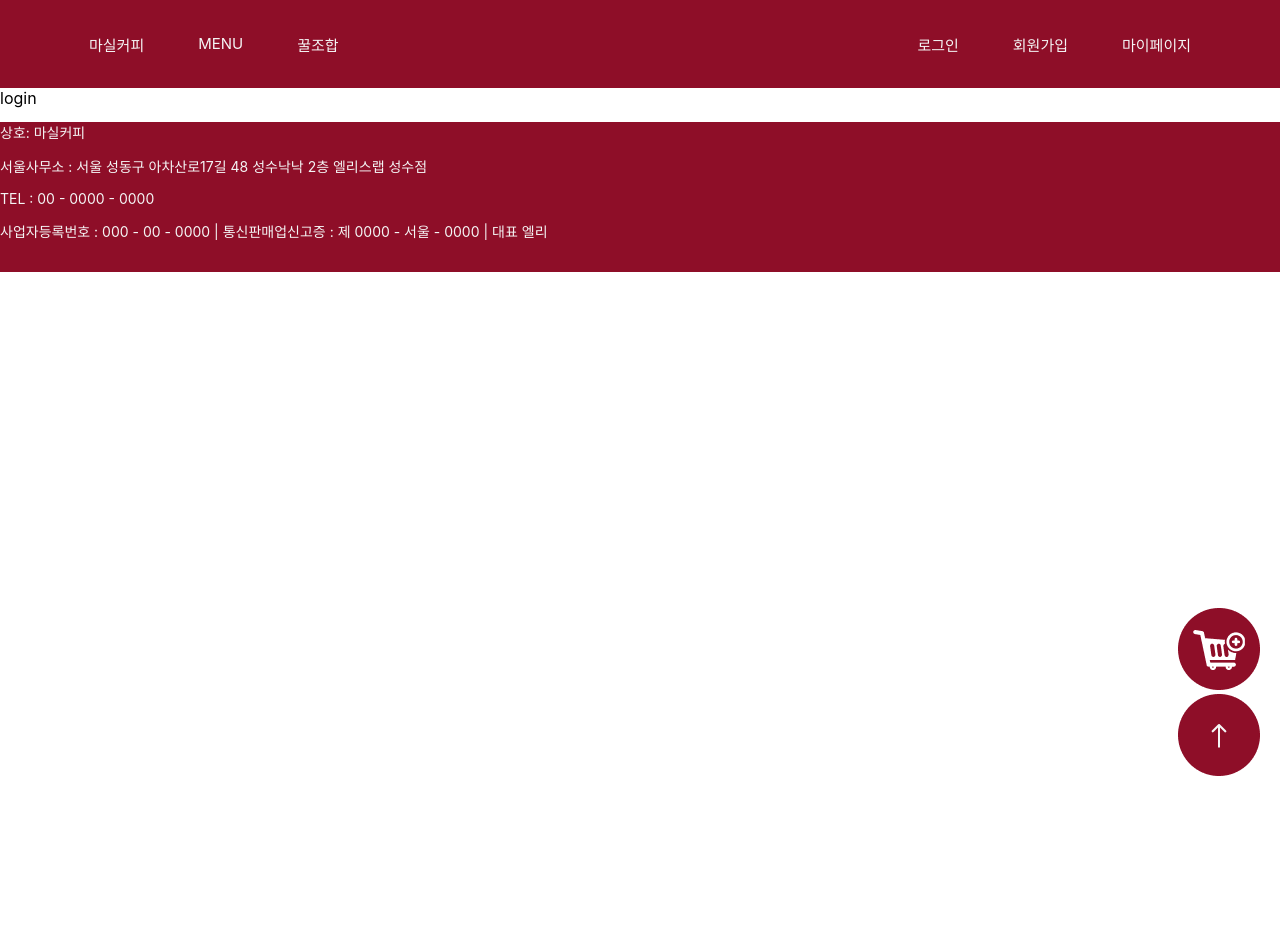
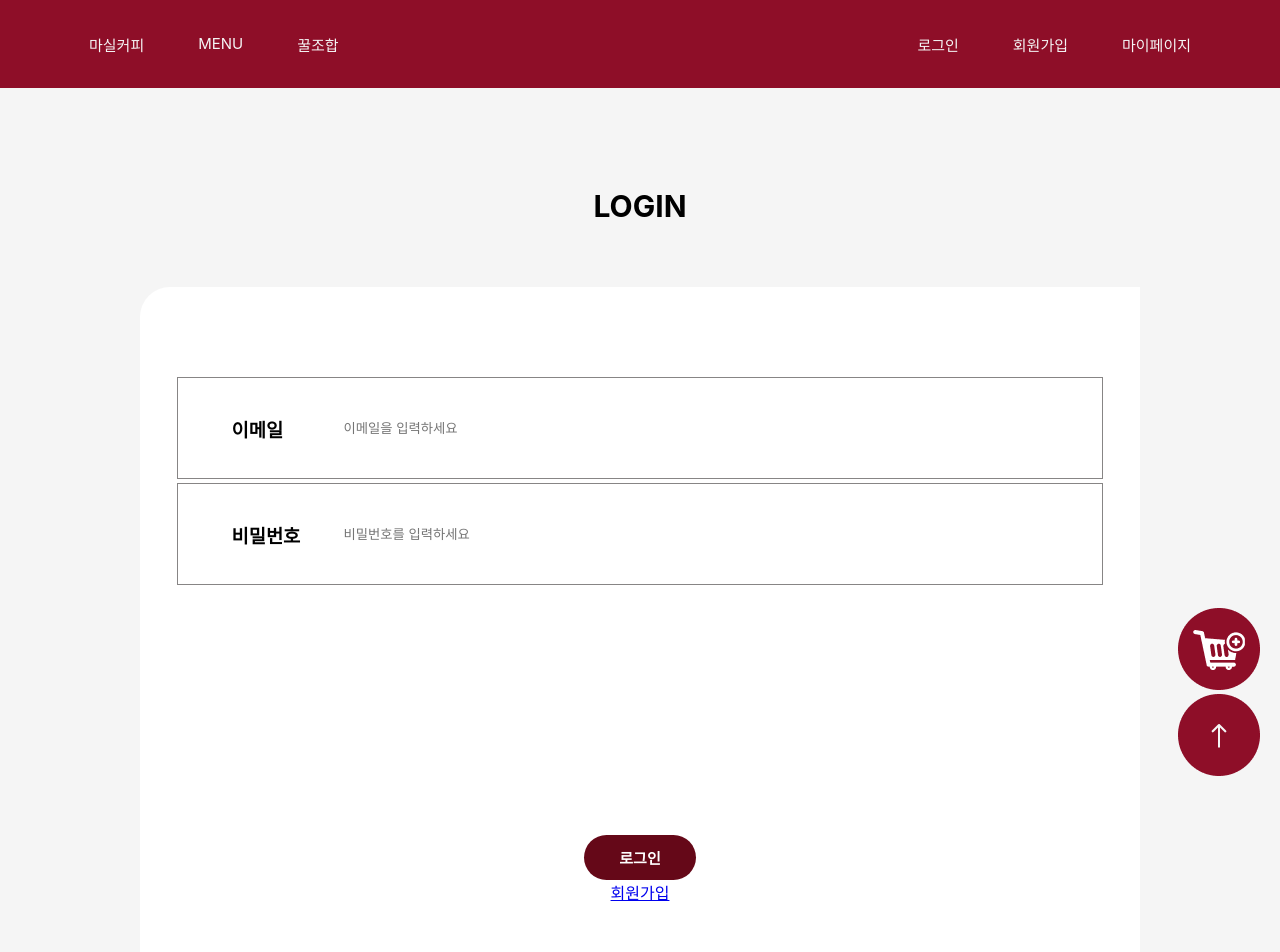
Before and after one commit to hotline404/elice-SW-6-3-Team-MasilCoffee, a React (Create React App) app in the folder client/: page /login in a window 1280 px wide. Shown: the top 952 px of the page. Before the commit the page ends 800 px from the top, so only its background shows below. Built offline with nearby package versions, Linux system fonts and the light colour scheme.

Commit message:
feat: login page

```diff
--- a/client/src/components/layout/banner/Banner.style.jsx
+++ b/client/src/components/layout/banner/Banner.style.jsx
@@ -7,4 +7,6 @@ export const StyledBanner = styled.div`
   position: fixed;
   bottom: 20px;
   right: 20px;
+
+  cursor: pointer;
 `
--- a/client/src/components/layout/banner/cart/CartButton.jsx
+++ b/client/src/components/layout/banner/cart/CartButton.jsx
@@ -23,5 +23,4 @@ function CartButton(props) {
     </div>
   );
 }
-// {(props.location === "/Recipe" ? img_data.white : img_data.red)}
 export default CartButton;
--- a/client/src/components/ui/card/Card.jsx
+++ b/client/src/components/ui/card/Card.jsx
@@ -3,7 +3,6 @@ import styled from "styled-components";
 
 function Card(props) {
 
-  console.log("non", props.NonFlex)
   return (
     <div>
       {props.NonFlex ? (
--- a/client/src/pages/login/Login.jsx
+++ b/client/src/pages/login/Login.jsx
@@ -1,11 +1,23 @@
-import React from 'react'
+import React from "react";
+import LoginForm from "./LoginForm.jsx";
+import Title from "../../components/ui/title/Title";
+import Container from "../../components/ui/container/Container";
+import Card from "../../components/ui/card/Card.jsx";
+import { InputCard } from "./Login.style.jsx";
 
 function Login() {
   return (
     <div>
-      login
+      <Container>
+          <Title>LOGIN</Title>
+        <Card>
+          <InputCard>
+            <LoginForm />
+          </InputCard>
+        </Card>
+      </Container>
     </div>
-  )
+  );
 }
 
-export default Login
+export default Login;
--- a/client/src/pages/login/Login.style.jsx
+++ b/client/src/pages/login/Login.style.jsx
@@ -0,0 +1,45 @@
+import styled from "styled-components";
+
+export const InputCard = styled.div`
+  width: 1000px;
+  height: 703px;
+
+  background-color: #ffffff;
+
+  display: flex;
+  flex-direction: column;
+
+  justify-content: center;
+  align-items: center;
+  text-align: center;
+
+  border-radius: 30px 0px 30px 0px;
+`;
+
+export const InputBox = styled.div`
+  width: 900px;
+  height: 100px;
+
+  border: 1px solid #878585;
+
+  margin: 4px;
+
+  display: flex;
+  align-content: space-between;
+  justify-content: center;
+  align-items: center;
+  text-align: center;
+
+  padding-left: 12px;
+  padding-right: 12px;
+`;
+
+export const ButtonBox = styled.div`
+ display: flex;
+ flex-direction: column;
+
+ justify-content: center;
+ align-items: center;
+
+ margin-top: 250px;
+`
--- /dev/null
+++ b/client/src/pages/login/LoginForm.jsx
@@ -0,0 +1,63 @@
+import React, { useRef } from "react";
+import Contents from "../../components/ui/contents/Contents";
+import Input from "../../components/ui/Input/Input";
+import Button from "../../components/ui/button/Button.jsx";
+
+import { ButtonBox, InputBox } from "./Login.style.jsx";
+import LinkTo from "../../components/ui/Link/LinkTo.jsx";
+
+function LoginForm() {
+  const emailRef = useRef(null);
+  const passwordRef = useRef(null);
+
+  const handleSubmit = (e) => {
+    e.preventDefault();
+
+    console.log("email", emailRef.current.value);
+    console.log("password", passwordRef.current.value);
+  };
+
+  return (
+    <Contents>
+      <form onSubmit={handleSubmit}>
+        <InputBox>
+          <Input
+            ref={emailRef}
+            input={{
+              name: "이메일",
+              type: "email",
+              id: "emailIsValid",
+              placeholder: "이메일을 입력하세요",
+            }}
+          />
+        </InputBox>
+        <InputBox>
+          <Input
+            ref={passwordRef}
+            input={{
+              name: "비밀번호",
+              type: "password",
+              id: "passwordIsValid",
+              placeholder: "비밀번호를 입력하세요",
+            }}
+          />
+        </InputBox>
+
+        <ButtonBox>
+          <Button type="red" text="로그인">
+            로그인
+          </Button>
+          <LinkTo there={{ name: "회원가입", to: "/Register" }} />
+        </ButtonBox>
+      </form>
+    </Contents>
+  );
+}
+
+export default LoginForm;
+
+// ref: password,
+// name: "비밀번호",
+// type: "password",
+// id: "passwordIsValid",
+// placeholder: "비밀번호를 입력하세요",
--- a/client/src/pages/mypage/style/ConfirmPassword.style.jsx
+++ b/client/src/pages/mypage/style/ConfirmPassword.style.jsx
@@ -11,7 +11,7 @@ export const InputCard = styled.div`
   align-items: center;
   text-align: center;
 
-  border-radius: 30px 0px px 0px;
+  border-radius: 30px 0px 30px 0px;
 `;
 
 export const InputBox = styled.div`
```
